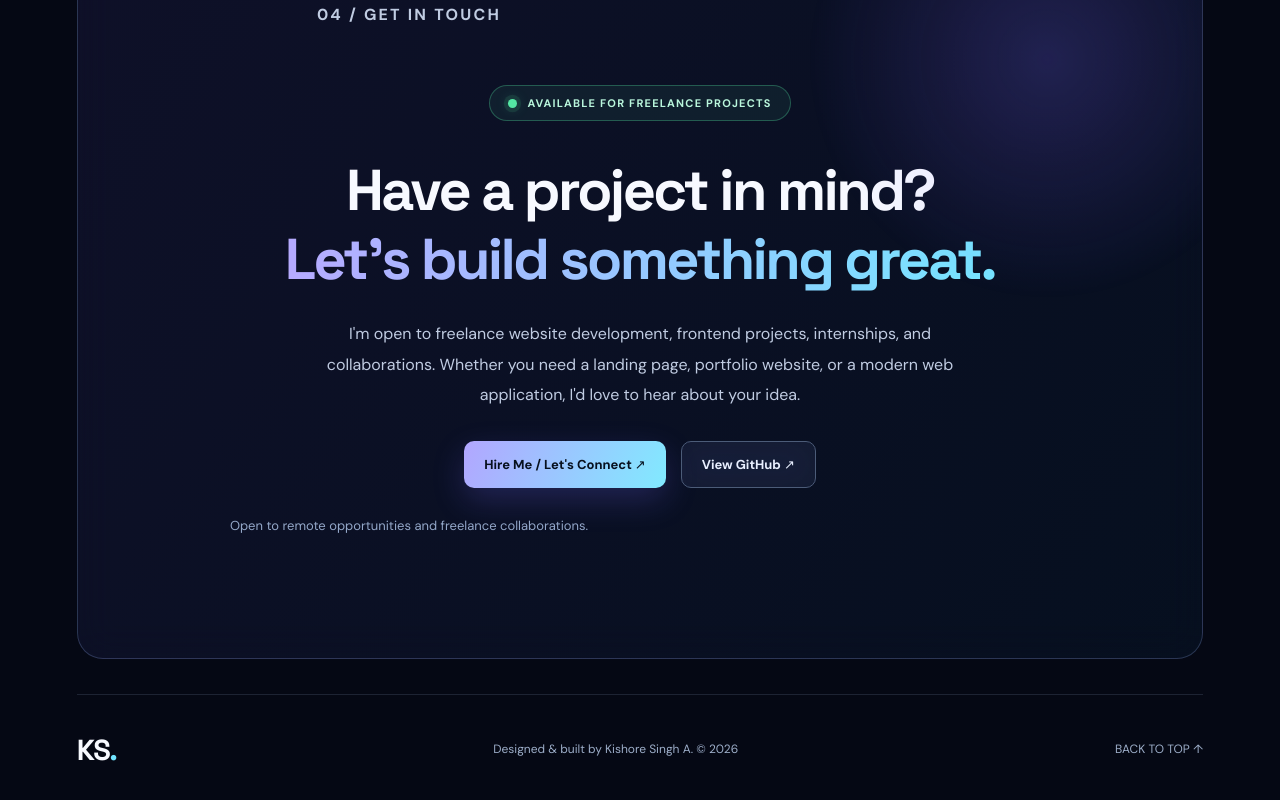
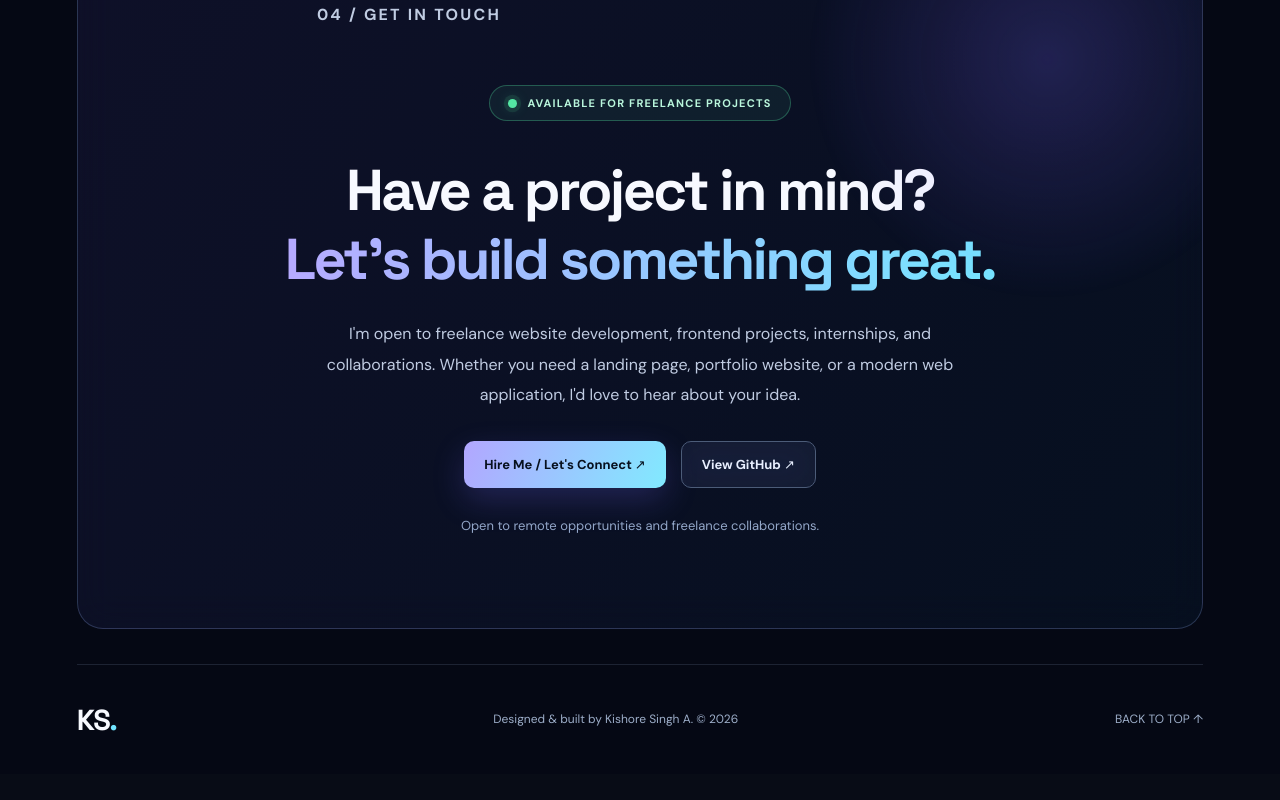
Before and after one commit to kishoresingha108/kishore-portfolio, a React (Vite) app in the folder kishore-portfolio/: page / in a window 1280 px wide. Shown: the part 3380-4180 px from the top of the page. After the commit the page ends 4154 px from the top, so only its background shows below. Built offline with nearby package versions, Linux system fonts and the light colour scheme.

Commit message:
Polish contact section alignment

```diff
--- a/kishore-portfolio/src/App.css
+++ b/kishore-portfolio/src/App.css
@@ -249,3 +249,9 @@ body{background:#050814;color:var(--text);background-image:radial-gradient(ellip
     width: 100%;
   }
 }
+.contact .contact-note {
+  text-align: center;
+  max-width: 100%;
+  width: 100%;
+  margin: 25px auto 0 !important;
+}
```
